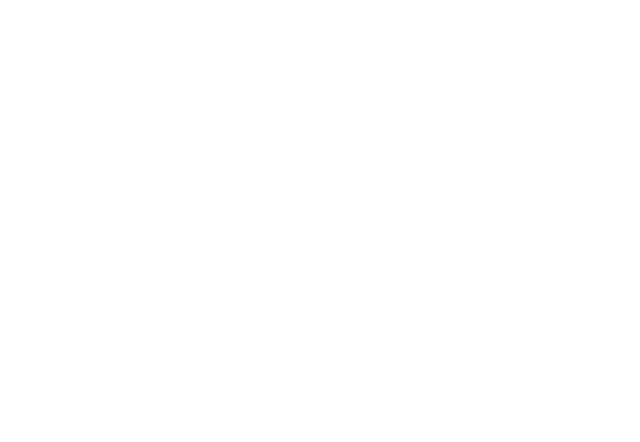
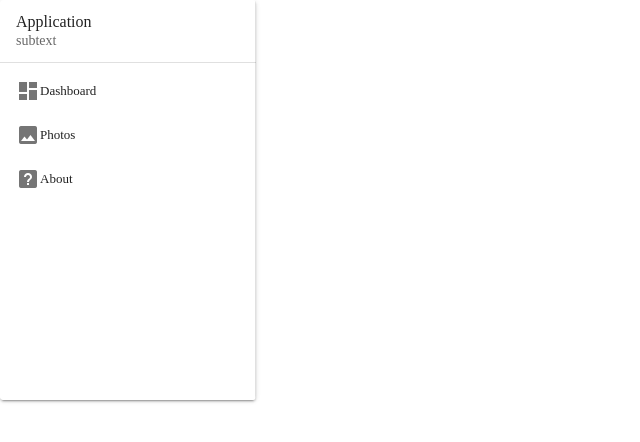
Before and after one commit to hi4manohar/edunotes, a Vue app: page /syllabus/1 in a window 1280 px wide. Shown: the top 442 px of the page, without its empty margins (0-640 px from the left). Built offline with nearby package versions, Linux system fonts and the light colour scheme; sample sign-in values are in the browser's storage.

Commit message:
added subjects component

```diff
--- a/src/router/index.js
+++ b/src/router/index.js
@@ -7,6 +7,7 @@
 import Encyclopedia from "../views/Encyclopedia";
 import Notes from "../views/Notes";
 import Settings from "../views/Settings";
+import SubjectPosts from "../views/SubjectPosts";
 
 Vue.use(VueRouter);
 
@@ -23,7 +24,8 @@
   { path: "/question", name: "Question", component: Question },
   { path: "/encyclopedia", name: "Encyclopedia", component: Encyclopedia },
   { path: "/notes", name: "Notes", component: Notes },
-  { path: "/settings", name: "Settings", component: Settings }
+  { path: "/settings", name: "Settings", component: Settings },
+  { path: "/syllabus/:subjects", name: "Settings", component: SubjectPosts }
 ];
 
 export const router = new VueRouter({
--- /dev/null
+++ b/src/views/SubjectPosts.vue
@@ -0,0 +1,45 @@
+<template>
+  <v-card height="400" width="256" class="mx-auto">
+    <v-navigation-drawer permanent>
+      <v-list-item>
+        <v-list-item-content>
+          <v-list-item-title class="title">
+            Application
+          </v-list-item-title>
+          <v-list-item-subtitle>
+            subtext
+          </v-list-item-subtitle>
+        </v-list-item-content>
+      </v-list-item>
+
+      <v-divider></v-divider>
+
+      <v-list dense nav>
+        <v-list-item v-for="item in items" :key="item.title" link>
+          <v-list-item-icon>
+            <v-icon>{{ item.icon }}</v-icon>
+          </v-list-item-icon>
+
+          <v-list-item-content>
+            <v-list-item-title>{{ item.title }}</v-list-item-title>
+          </v-list-item-content>
+        </v-list-item>
+      </v-list>
+    </v-navigation-drawer>
+  </v-card>
+</template>
+
+<script>
+export default {
+  data() {
+    return {
+      items: [
+        { title: "Dashboard", icon: "mdi-view-dashboard" },
+        { title: "Photos", icon: "mdi-image" },
+        { title: "About", icon: "mdi-help-box" }
+      ],
+      right: null
+    };
+  }
+};
+</script>
```
